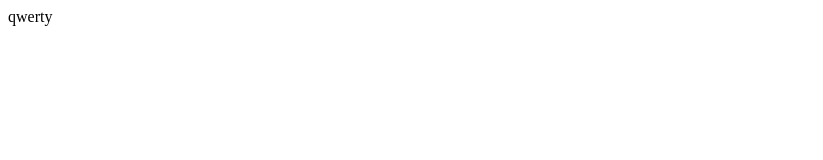
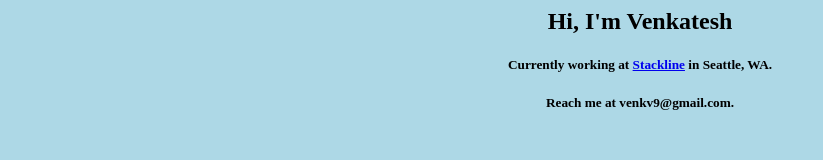
Before and after one commit to venkv9/venkv9.github.io, a plain HTML site: page index.html in a window 1280 px wide. Shown: the whole page, without its empty margins (0-823 px from the left). Drawn offline with Linux system fonts and the light colour scheme.

Commit message:
some styling

```diff
--- a/index.html
+++ b/index.html
@@ -1 +1,15 @@
-qwerty
+<html>
+	<head>
+	  	<link rel="stylesheet" href="styles.css">
+	</head>
+	<h2>
+		Hi, I'm Venkatesh
+	</h2>
+
+	<h5>
+		Currently working at <a href="http://www.stackline.com">Stackline</a> in Seattle, WA.
+	</h5>
+	<h5>
+		Reach me at venkv9@gmail.com.
+	</h5>
+</html>
--- /dev/null
+++ b/styles.css
@@ -0,0 +1,7 @@
+h2,h5 {
+  color: black;
+   text-align: center;
+}
+body {
+  background-color: lightblue;
+}
```
